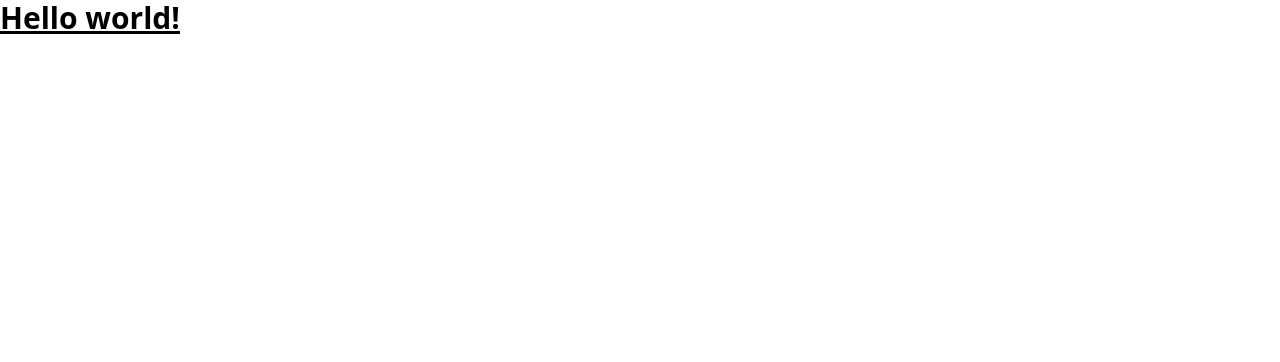
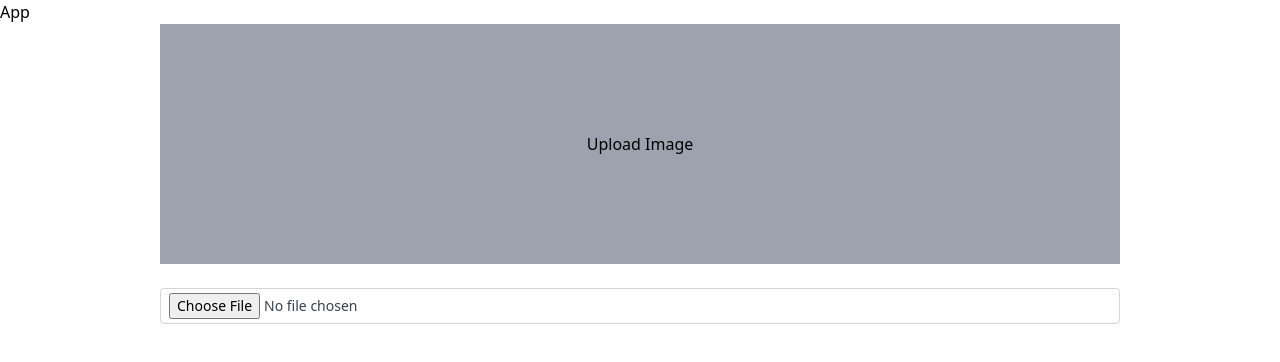
Before and after one commit to Argha-Nilanjon-Nondi/image-editing-site-react, a React (Create React App) app: page / in a window 1280 px wide. Shown: the top 362 px of the page. Built offline with nearby package versions, Linux system fonts and the light colour scheme.

Commit message:
File upload section is completed

```diff
--- a/src/App.js
+++ b/src/App.js
@@ -1,9 +1,18 @@
 import ImageContext from "./Context/imageContext"
+import React, { Component, Fragment } from 'react'
+import FileUpload from "./Components/FileUpload";
 
-export default function App() {
-  return (
-    <h1 className="text-3xl font-bold underline">
-      Hello world!
-    </h1>
-  )
+export default class App extends Component {
+  static contextType=ImageContext
+
+  componentDidMount=()=>{
+  }
+  render() {
+    return (
+      <Fragment>
+      <div>App</div>
+      <FileUpload></FileUpload>
+      </Fragment>
+    )
+  }
 }
--- a/src/Components/FileUpload.js
+++ b/src/Components/FileUpload.js
@@ -1,9 +1,86 @@
-import React, { Component } from 'react'
+import React, { Component, Fragment } from "react";
+import ImageContext from "../Context/imageContext";
 
 export default class FileUpload extends Component {
+  static contextType = ImageContext;
+
+constructor(props) {
+  super(props)
+
+  this.state = {
+    fileUploadStatus:false,
+    imageFile:undefined
+  }
+}
+
+  selectFile = (event) => {
+    let imageData = URL.createObjectURL(event.target.files[0])
+    this.context.imageFile = imageData
+    this.context.fileUploadStatus=true
+    this.setState({
+    fileUploadStatus:true,
+    imageFile:imageData
+    })
+
+  };
+
+  cancel=()=>{
+    this.setState({
+      imageFile:undefined,
+      fileUploadStatus:false
+    })
+  }
+
   render() {
     return (
-      <div>FileUpload</div>
-    )
+      <Fragment>
+        <div className="container w-9/12 image-upload-sm:w-11/12 mx-auto">
+          <div className="mb-6 bg-black-100  h-60">
+            {this.state.fileUploadStatus === true ? (
+              <>
+                {" "}
+                <img
+                  src={this.state.imageFile}
+                  className="w-full h-full"
+                  alt="sorry"
+                />
+              </>
+            ) : (
+              <>
+                {" "}
+                <div className="h-full bg-gray-400 flex justify-center flex-col">
+                  <p className="text-black text-center">Upload Image</p>
+                </div>
+              </>
+            )}
+          </div>
+          {
+            this.state.fileUploadStatus === false ? <div class="mb-3">
+              <input
+                class="form-control block w-full px-2 py-1 text-sm font-normal text-gray-700 bg-white bg-clip-padding border border-solid border-gray-300 rounded transition  ease-in-out  m-0  focus:text-gray-700 focus:bg-white focus:border-blue-600 focus:outline-none"
+                id="formFileSm"
+                onChange={this.selectFile}
+                type="file"
+                ency
+              />
+            </div>:<></>
+          }
+          <div className="m-1.5">
+            {this.state.fileUploadStatus === true ? (
+              <>
+                <button class="text-white bg-indigo-500 border-0 py-1 px-4 focus:outline-none hover:bg-indigo-600 rounded text-lg sm:mt-0 mr-1">
+                  Select
+                </button>
+                <button class="text-white bg-red-500 border-0 py-1 px-4 focus:outline-none hover:bg-red-600 rounded text-lg sm:mt-0" onClick={this.cancel}>
+                  Cancel
+                </button>
+              </>
+            ) : (
+              <></>
+            )}
+          </div>
+        </div>
+      </Fragment>
+    );
   }
 }
--- a/src/Context/imageContext.js
+++ b/src/Context/imageContext.js
@@ -1,6 +1,10 @@
 import React from 'react'
 
-const ImageContext = React.createContext({})
+const ImageContext = React.createContext({
+
+        fileUploadStatus:false
+
+})
 
 export const ImageProvider = ImageContext.Provider
 export const ImageConsumer = ImageContext.Consumer
--- a/tailwind.config.js
+++ b/tailwind.config.js
@@ -3,6 +3,9 @@ module.exports = {
     "./src/**/*.{js,jsx,ts,tsx}",
   ],
   theme: {
+    screens:{
+      "image-upload-sm":{"max":"240px"}
+    },
     extend: {},
   },
   plugins: [],
```
